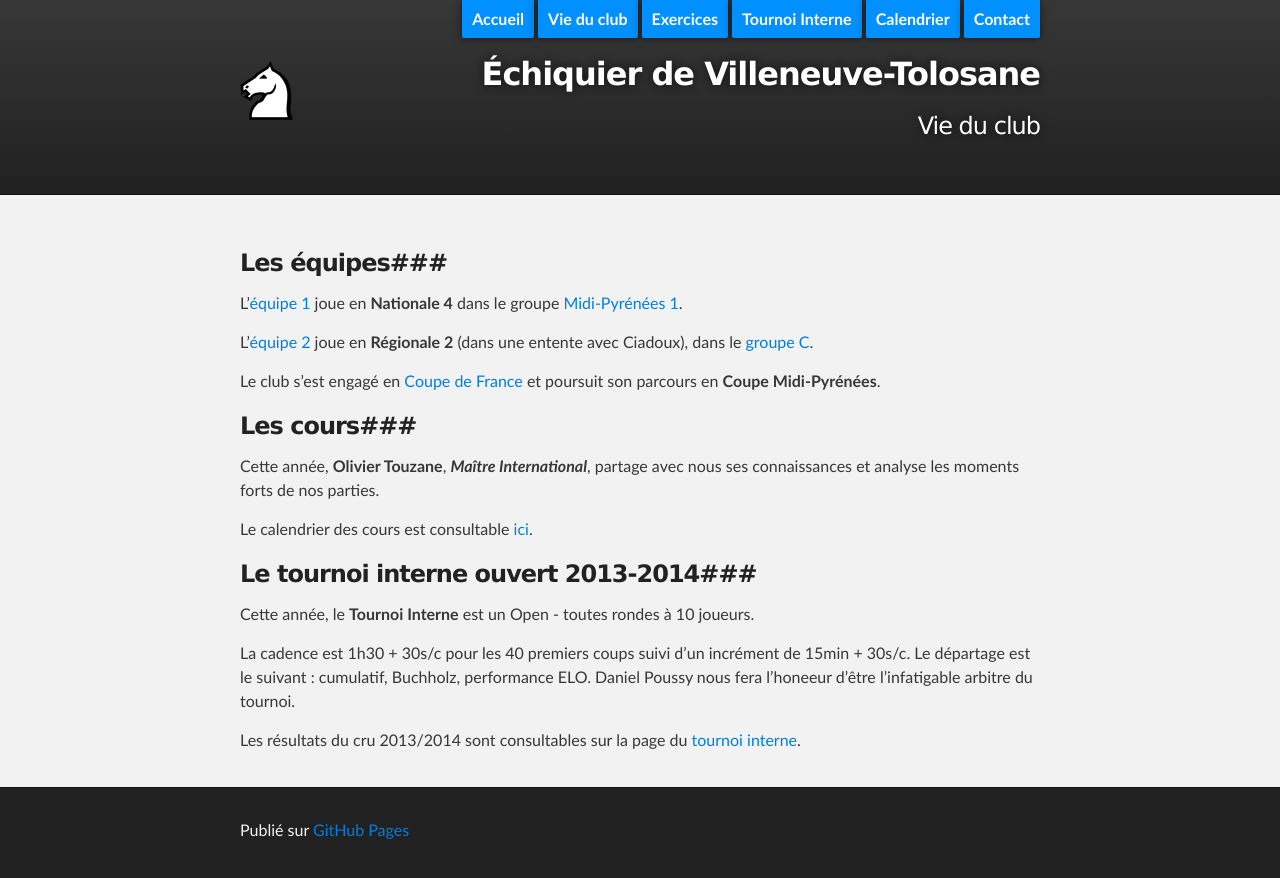
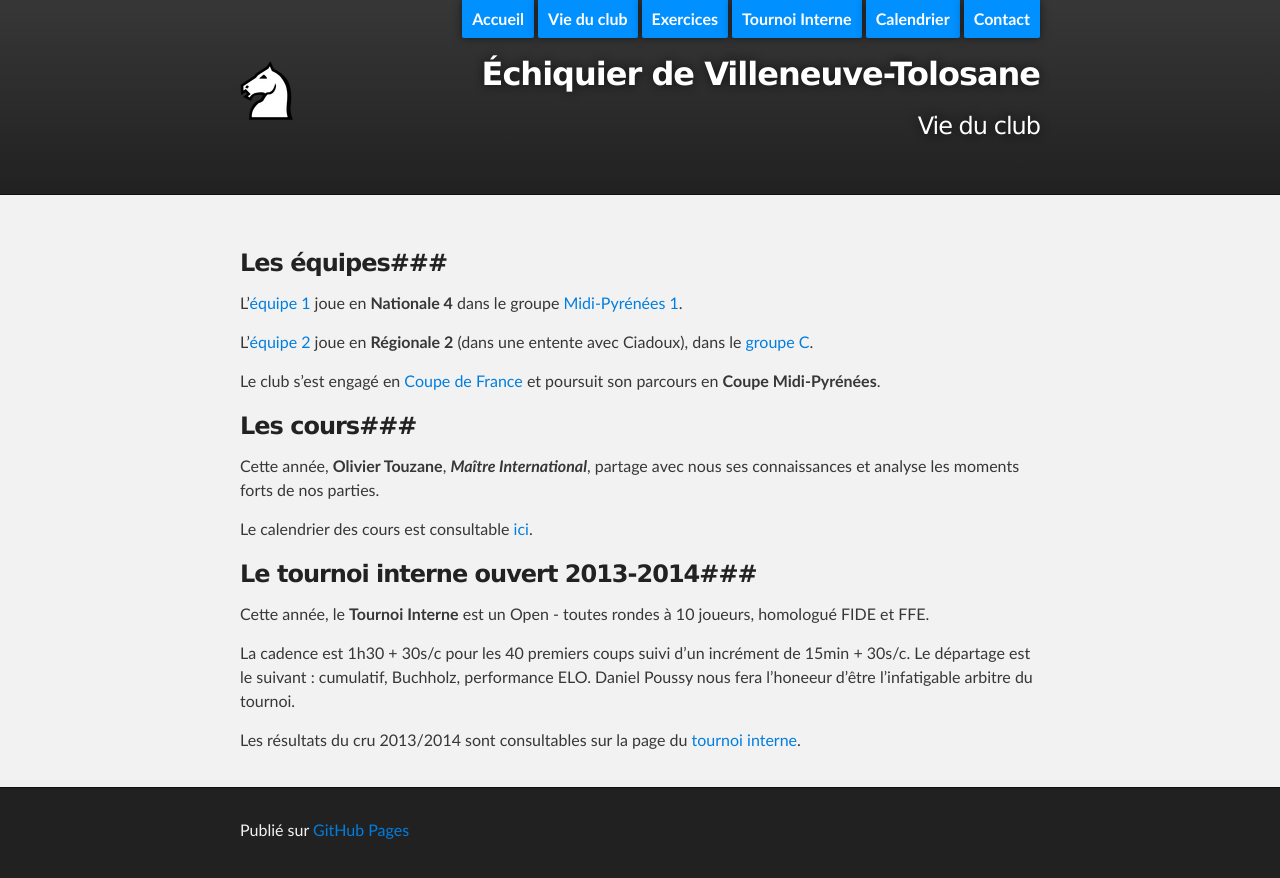
Before and after one commit to echiquier-villeneuve-tolosane/echiquier-villeneuve-tolosane.github.io, a Jekyll site: the page built from club.md, in a window 1280 px wide. Shown: the top 878 px of the page. Built offline with Jekyll 4.4.1, drawn with Linux system fonts in a browser that asks for light colours; nearby versions of some CDN libraries.

Commit message:
Updated club.md

```diff
--- a/club.md
+++ b/club.md
@@ -21,7 +21,7 @@ Le calendrier des cours est consultable [ici]({{ page.root }}/calendar.html).
 
 ###Le tournoi interne ouvert 2013-2014###
 
-Cette année, le **Tournoi Interne** est un Open - toutes rondes à 10 joueurs.
+Cette année, le **Tournoi Interne** est un Open - toutes rondes à 10 joueurs, homologué FIDE et FFE.
 
 La cadence est 1h30 + 30s/c pour les 40 premiers coups suivi d'un incrément de 15min + 30s/c. Le départage est le suivant : cumulatif, Buchholz, performance ELO. Daniel Poussy nous fera l'honeeur d'être l'infatigable arbitre du tournoi.
 
```
